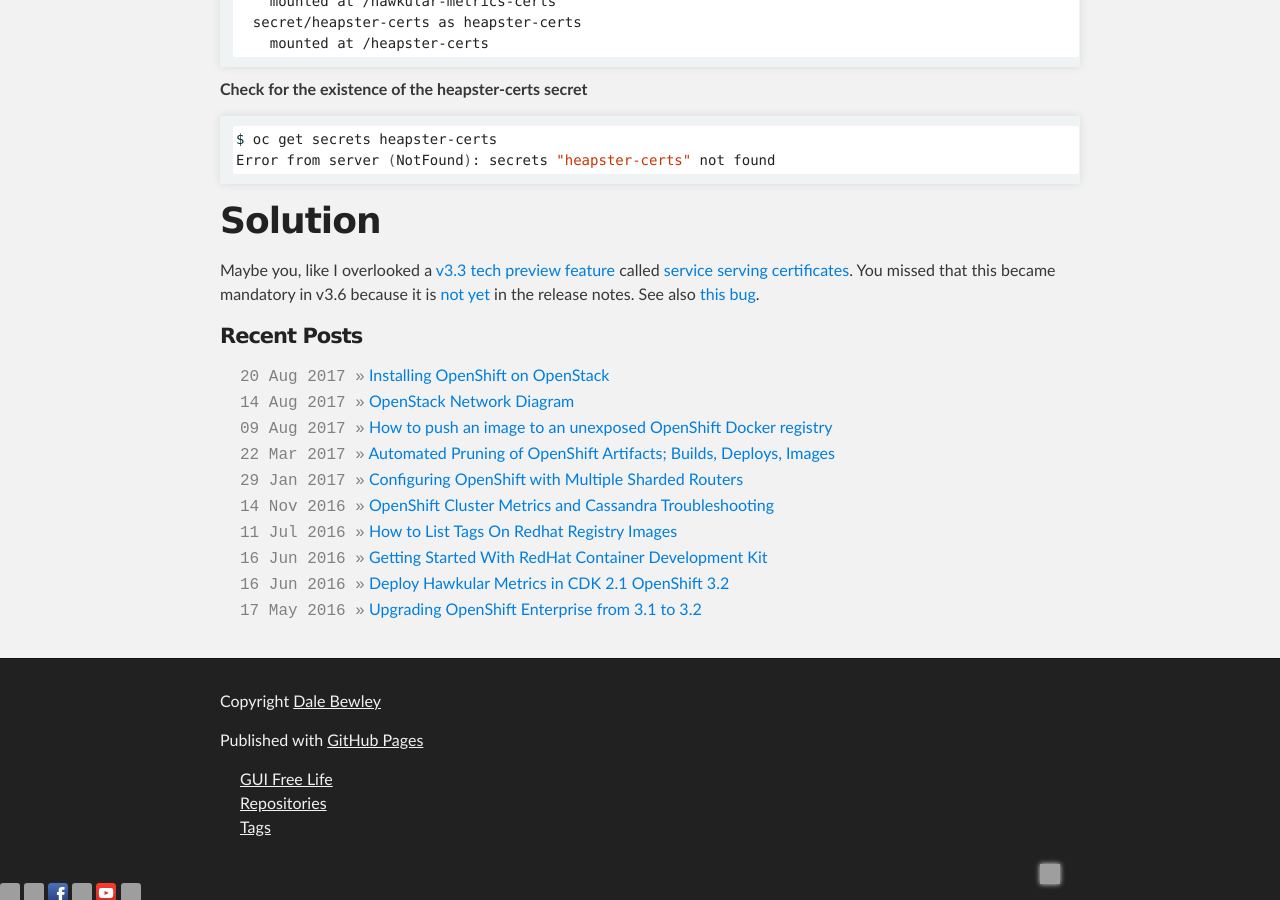
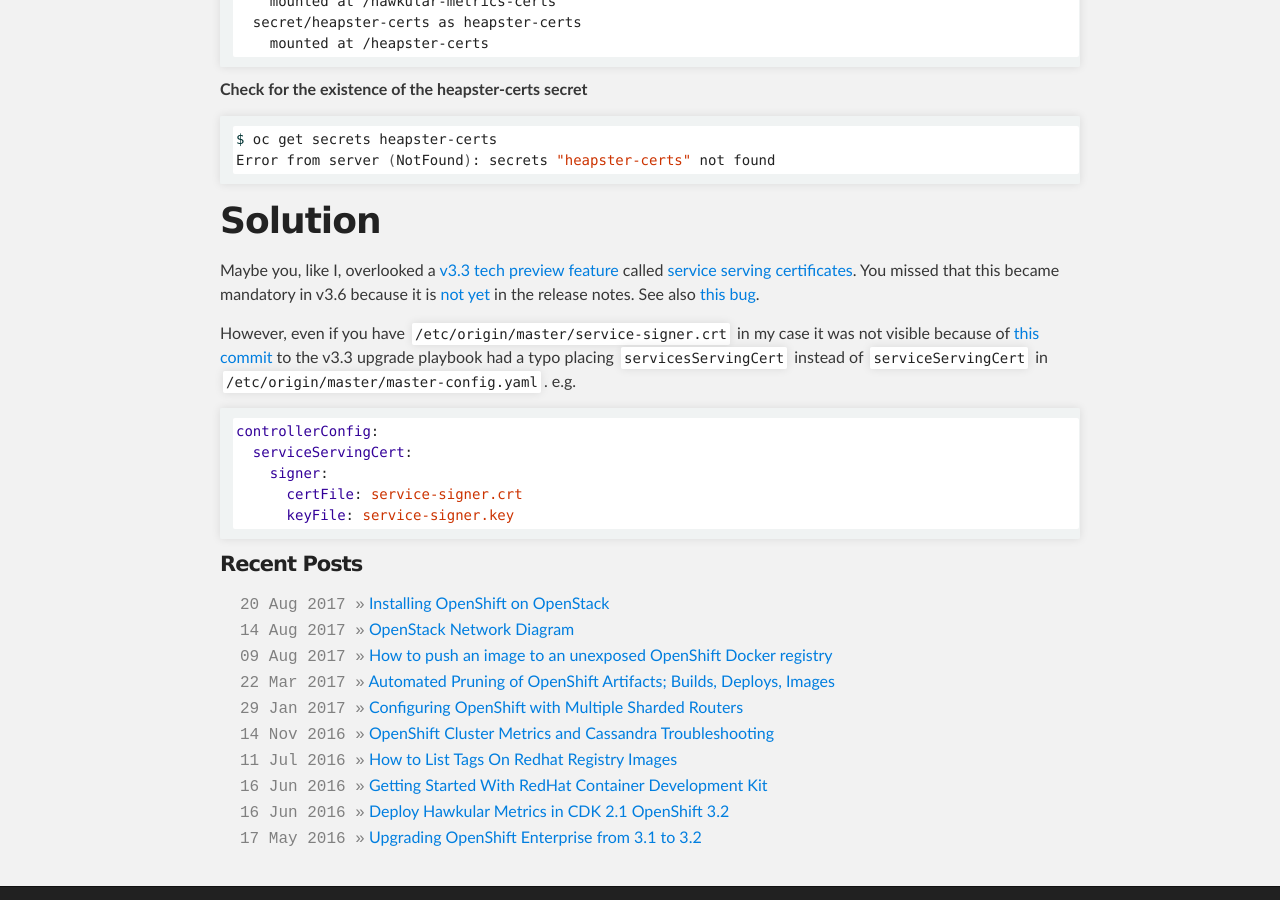
Before and after one commit to dlbewley/dlbewley.github.io, a Jekyll site: the page built from _posts/2017-10-13-OpenShift-3.6-Upgrade-Metrics-Fails-Missing-heapster-certs-Secret.md, in a window 1280 px wide and 900 px high, scrolled down 850 px. Built offline with Jekyll 4.4.1, drawn with Linux system fonts in a browser that asks for light colours; comment, search, counter and statistics services are not loaded; the repository's description, which GitHub fills in, is left out; grey boxes are pictures that could not be loaded.

Commit message:
the crux of the issue

````diff
--- a/_posts/2017-10-13-OpenShift-3.6-Upgrade-Metrics-Fails-Missing-heapster-certs-Secret.md
+++ b/_posts/2017-10-13-OpenShift-3.6-Upgrade-Metrics-Fails-Missing-heapster-certs-Secret.md
@@ -44,4 +44,14 @@
 
 # Solution #
 
-Maybe you, like I overlooked a [v3.3 tech preview feature](https://docs.openshift.com/container-platform/3.3/release_notes/ocp_3_3_release_notes.html#ocp-33-technology-preview) called [service serving certificates](https://docs.openshift.com/container-platform/3.3/dev_guide/secrets.html#service-serving-certificate-secrets). You missed that this became mandatory in v3.6 because it is [not yet](https://bugzilla.redhat.com/show_bug.cgi?id=1501994) in the release notes. See also [this bug](https://bugzilla.redhat.com/show_bug.cgi?id=1500981).
+Maybe you, like I, overlooked a [v3.3 tech preview feature](https://docs.openshift.com/container-platform/3.3/release_notes/ocp_3_3_release_notes.html#ocp-33-technology-preview) called [service serving certificates](https://docs.openshift.com/container-platform/3.3/dev_guide/secrets.html#service-serving-certificate-secrets). You missed that this became mandatory in v3.6 because it is [not yet](https://bugzilla.redhat.com/show_bug.cgi?id=1501994) in the release notes. See also [this bug](https://bugzilla.redhat.com/show_bug.cgi?id=1500981).
+
+However, even if you have `/etc/origin/master/service-signer.crt` in my case it was not visible because of [this commit](https://github.com/openshift/openshift-ansible/commit/3e5d38caf39d53c917a78542a04ebb6a109e7e6f) to the v3.3 upgrade playbook had a typo placing `servicesServingCert` instead of `serviceServingCert` in `/etc/origin/master/master-config.yaml`. e.g.
+
+```yaml
+controllerConfig:
+  serviceServingCert:
+    signer:
+      certFile: service-signer.crt
+      keyFile: service-signer.key
+```
````
